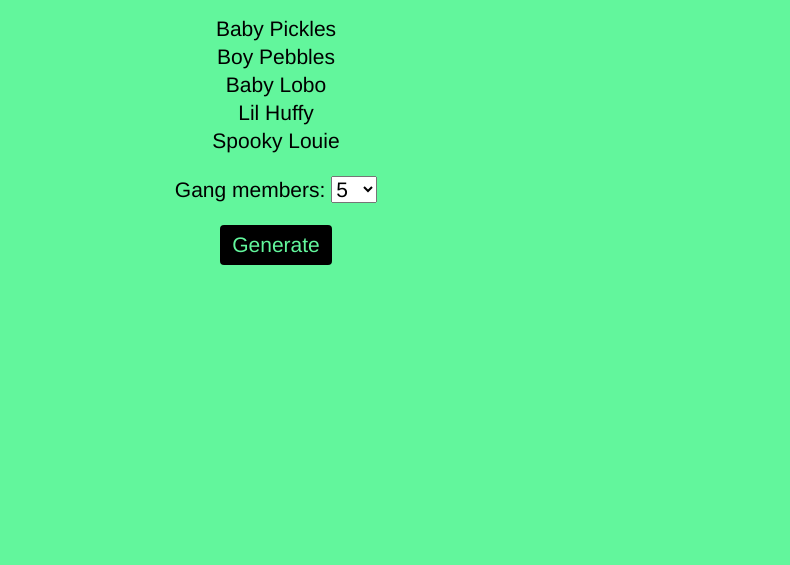
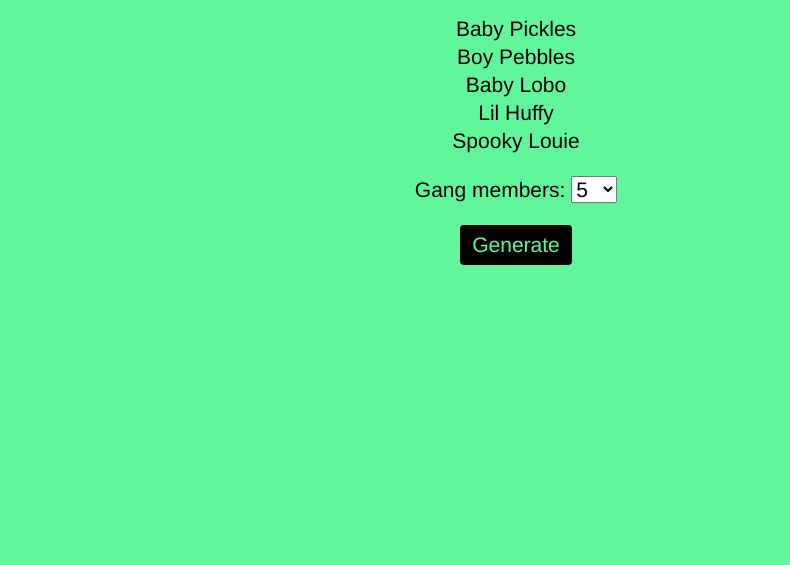
Before and after one commit to numbered-works/gangerator, a plain HTML site: page index.html in a window 1280 px wide. Shown: the part 235-800 px from the top of the page, without its empty margins (124-914 px from the left). Drawn offline with Linux system fonts and the light colour scheme; a web font is replaced by a local one.

Commit message:
margins, fuck

```diff
--- a/index.html
+++ b/index.html
@@ -15,7 +15,7 @@
   h2 { font: bold 36px 'alte_haas_grotesk', sans-serif; }
   h3 { font: bold 24px 'alte_haas_grotesk', sans-serif; }
 
-.content {padding: 1px 16px 28px 16px; max-width: 800px; }
+.content {padding: 1px 16px 28px 16px; max-width: 800px; margin: 0 auto; }
 
   .button {
   background: black;
```
